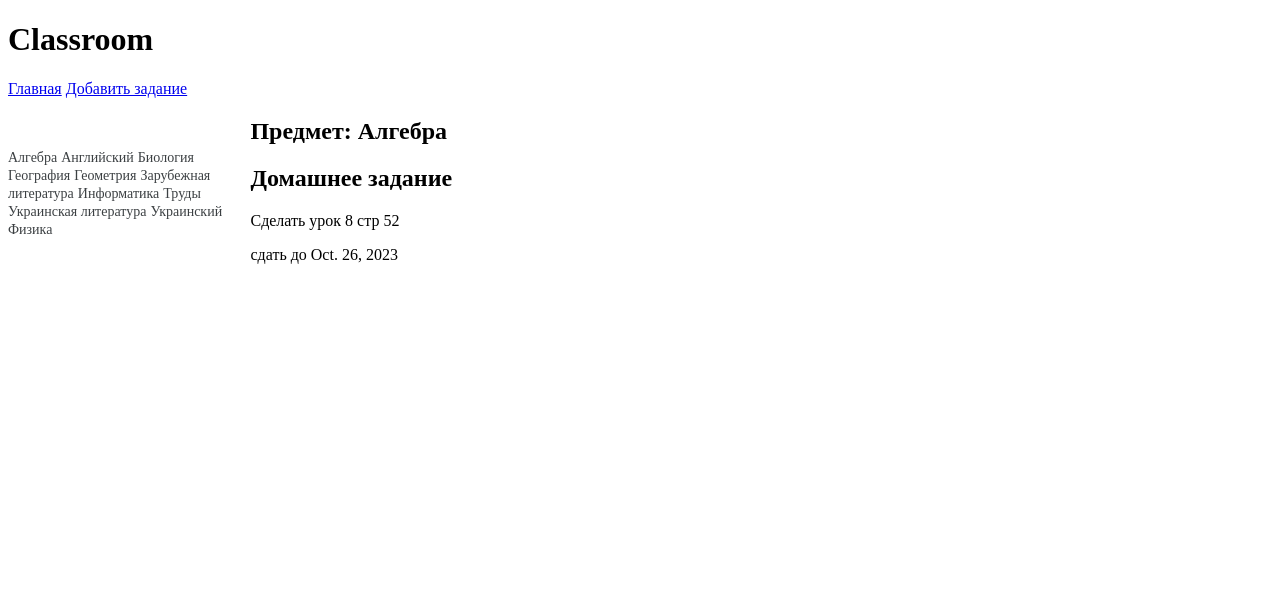
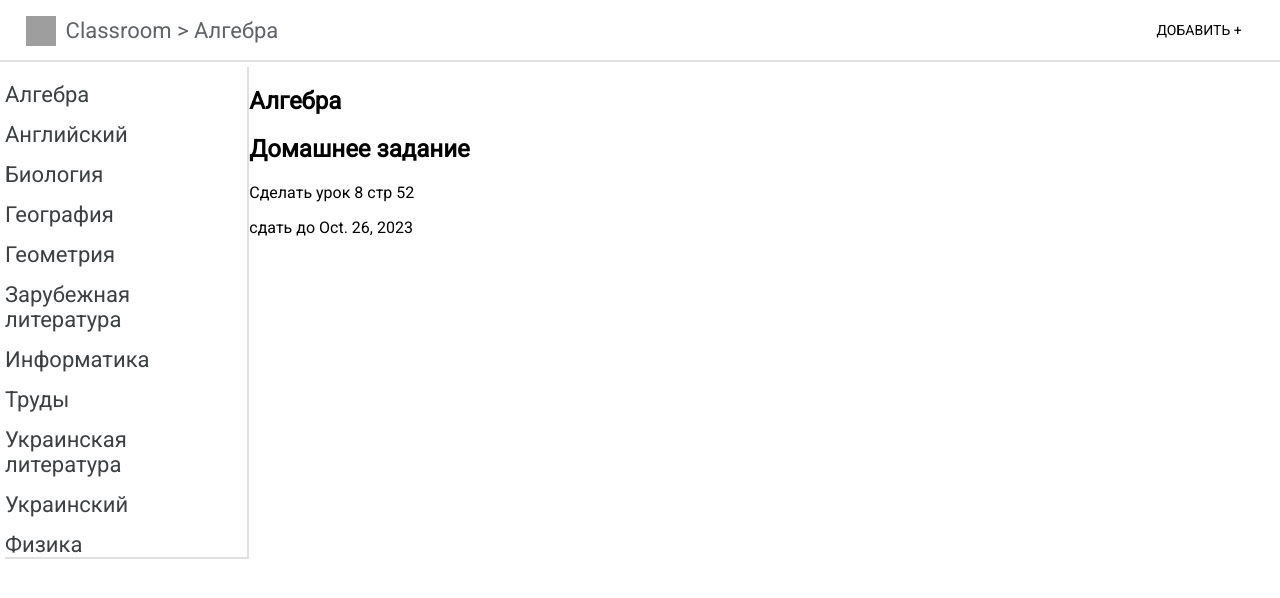
Before and after one commit to Lsgraalq/classroom, a Django app: page /classroom/1/ in a window 1280 px wide. Shown: the top 598 px of the page. Run offline with Django 4.2, Linux system fonts and the light colour scheme; data comes from the database, SQL or seed files in the repository; both versions use the stored data as it was after the commit; grey boxes are pictures that could not be loaded.

Commit message:
classroom 0.2

```diff
--- a/classroom/models.py
+++ b/classroom/models.py
@@ -17,6 +17,7 @@ class BoardMessage(models.Model):
 class Subject(models.Model):
     name = models.CharField(max_length=50, verbose_name="Название", db_index=True)
 
+
     def __str__(self) -> str:
         return self.name
 
--- a/classroom/static/classroom/style.css
+++ b/classroom/static/classroom/style.css
@@ -1,20 +1,93 @@
-.menu {
+
+
+@import url('https://fonts.googleapis.com/css2?family=Roboto&display=swap');
+/* font-family: 'Roboto', sans-serif; */
+
+
+body {
+    font-family: "Google Sans",Roboto,Arial,sans-serif;
+    font-weight: 400;
+    width: 100%;
+    margin: 0;
+    bottom: 0;
+}
+
+/* header */
+.header {
+    height: 60px;
+    border-bottom: 2px solid #e0e0e0;
+}
+
+
+.header-line {
+    position: relative;
+}
+
+.logo {
+    display: flex;
+    position: absolute;
+    text-decoration: none;
+    top: 2%;
+    left: 2%;
+}
+
+.logo-img {
+    width: 30px;
+    height: 30px;
+}
+
+.logo-text {
+    padding-top: 2px;
+    padding-left: 10px;
+    color: #5f6368;
+    font-size: 22px;
+}
+
+.add-link {
+    position: absolute;
+    top: 2%;
+    right: 3%;
+    text-decoration: none;
+    font-size: 14px;
+    font-family: "Google Sans",Roboto,Arial,sans-serif;
+    font-weight: 400;
+    line-height: 1.75rem;
+    text-transform: uppercase;
+    color: #000;
+
+}
+
+
+/* section */
+.left-column {
+    display: flex;
+    width: 300px;
+    border-right: 2px solid #e0e0e0;
+    border-bottom: 2px solid #e0e0e0;
+
+}
+
+.subject-list {
+    flex-direction: column;
+    align-items:start ;
+    /* justify-items: center; */
     display: flex;
 }
 
-.left-column {
-    margin-top: 50px;
-    width: 300px;
+.subject-item {
+    padding-top: 15px;
+    font-size: 22px;
+    text-decoration: none;
+    color: #3c4043;
 }
 
 
+.menu {
+    display: flex;
+    padding: 5px;
+}
 
 .right-column {
     width: 100%;
+
 }
-
-.subject-item {
-    text-decoration: none;
-    color: #3c4043;
-    font-size: 14px;
-}
--- a/classroom/templates/classroom/by_subject.html
+++ b/classroom/templates/classroom/by_subject.html
@@ -3,7 +3,8 @@
 
 {% block content %}
 
-    <h2>Предмет: {{ current_subject.name }}</h2>
+    <h2>{{ current_subject.name }}</h2>
+
 
     {% for post in posts %}
     <div class="">
--- a/classroom/templates/classroom/index.html
+++ b/classroom/templates/classroom/index.html
@@ -7,7 +7,7 @@
 
     <div class="">
         <div class="subject">
-            <p><a href="{% url 'by_subject' post.subject.pk %}">{{ post.subject.name }}</a></p>
+           <p><a href="{% url 'by_subject' post.subject.pk %}">{{ post.subject.name }}</a></p>
            <p>{{post.title}}</p>
            <p>{{ post.content }}</p>
            <p>сдать до {{post.deadline}}</p>
--- a/classroom/templates/layout/base.html
+++ b/classroom/templates/layout/base.html
@@ -6,17 +6,23 @@
 <head>
     <meta charset="UTF-8">
     <meta name="viewport" content="width=device-width, initial-scale=1.0">
-    <title>{% block title%}{% endblock title%} Classroom</title>
+    <title >{% block title%}{% endblock title%} Classroom </title>
     <link rel ="stylesheet" href="{% static 'classroom/style.css' %}">
 </head>
 <body>
-    <header>
-    <h1>Classroom</h1>
-    </header>
-    <nav class="">
-        <a href="{% url 'index' %}">Главная</a>
-        <a href="{% url 'add' %}">Добавить задание</a>
+
+    <header class="header">
+
+    <nav class="navbar">
+        <a class="logo"href=" {% url 'index' %}">
+            <img class="logo-img" src="https://www.gstatic.com/classroom/logo_square_rounded.svg" alt="">
+            <span class="logo-text">Classroom >  {{ current_subject.name }}</span>
+        </a>
+        <a class="add-link"href="{% url 'add' %}">Добавить +</a>
     </nav>
+    <div class="header-line"></div>
+    </header >
+
     <section class="menu">
     <div class="left-column">
     <div class="subject-list">
```
Also changed, not shown: db.sqlite3.
